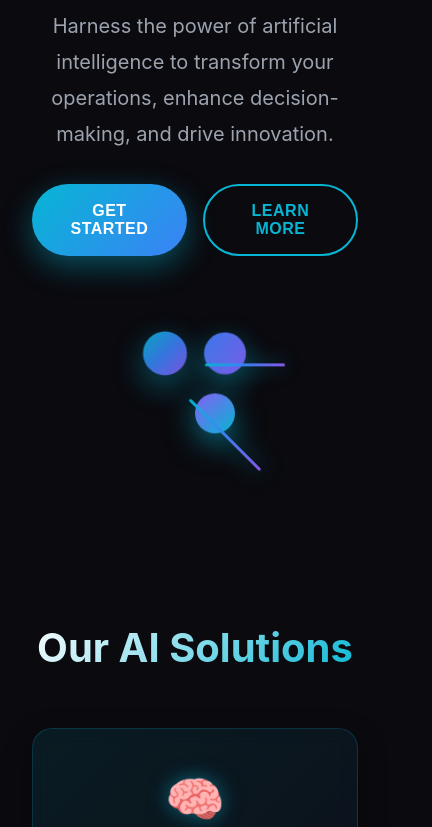
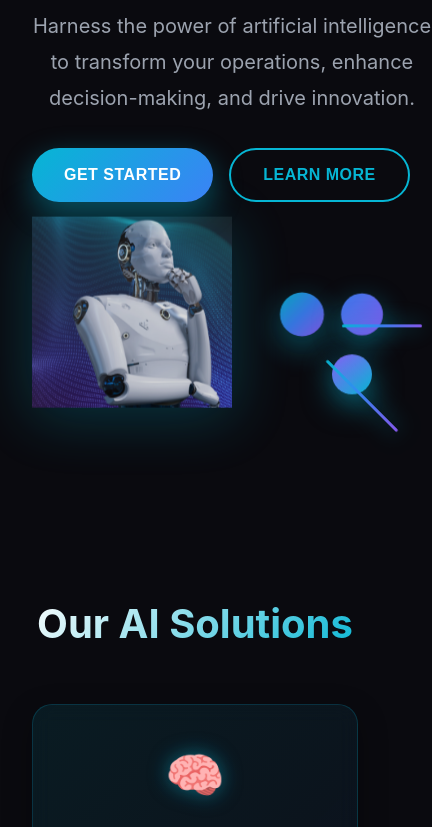
Before and after one commit to Bruceharris20/NeuraLogic, a website built with Vite: page index.html in a window 390 px wide. Shown: the part 340-1167 px from the top of the page, 432 px wide, since content can reach past the window. Built offline with nearby package versions, Linux system fonts and the light colour scheme.

Commit message:
Embed AI Robot Image on Homepage

```diff
--- a/main.js
+++ b/main.js
@@ -32,6 +32,9 @@ document.querySelector('#app').innerHTML = `
           </div>
         </div>
         <div class="hero-visual">
+          <div class="ai-robot-container">
+            <img src="/public/image (1).png" alt="AI Robot" class="ai-robot-image" />
+          </div>
           <div class="ai-graphic">
             <div class="neural-node"></div>
             <div class="neural-node"></div>
--- a/style.css
+++ b/style.css
@@ -119,10 +119,13 @@ body {
   align-items: center;
   padding: 4rem 0;
   min-height: 70vh;
+  position: relative;
 }
 
 .hero-content {
   animation: fadeInUp 1s ease-out;
+  z-index: 2;
+  position: relative;
 }
 
 .hero-title {
@@ -189,7 +192,30 @@ body {
   display: flex;
   justify-content: center;
   align-items: center;
+  position: relative;
   animation: fadeInRight 1s ease-out 0.3s both;
+}
+
+.ai-robot-container {
+  position: absolute;
+  top: -50px;
+  right: -30px;
+  z-index: 3;
+  animation: float 8s ease-in-out infinite;
+}
+
+.ai-robot-image {
+  width: 280px;
+  height: auto;
+  opacity: 0.85;
+  filter: drop-shadow(0 10px 30px rgba(6, 182, 212, 0.3));
+  transition: all 0.3s ease;
+}
+
+.ai-robot-image:hover {
+  opacity: 1;
+  transform: scale(1.05);
+  filter: drop-shadow(0 15px 40px rgba(6, 182, 212, 0.5));
 }
 
 .ai-graphic {
@@ -197,6 +223,7 @@ body {
   width: 300px;
   height: 300px;
   animation: float 6s ease-in-out infinite;
+  z-index: 1;
 }
 
 .neural-node {
@@ -399,6 +426,17 @@ body {
     height: 200px;
   }
 
+  .ai-robot-container {
+    position: relative;
+    top: 0;
+    right: 0;
+    margin-bottom: 2rem;
+  }
+
+  .ai-robot-image {
+    width: 200px;
+  }
+
   .neural-node {
     width: 40px;
     height: 40px;
```
